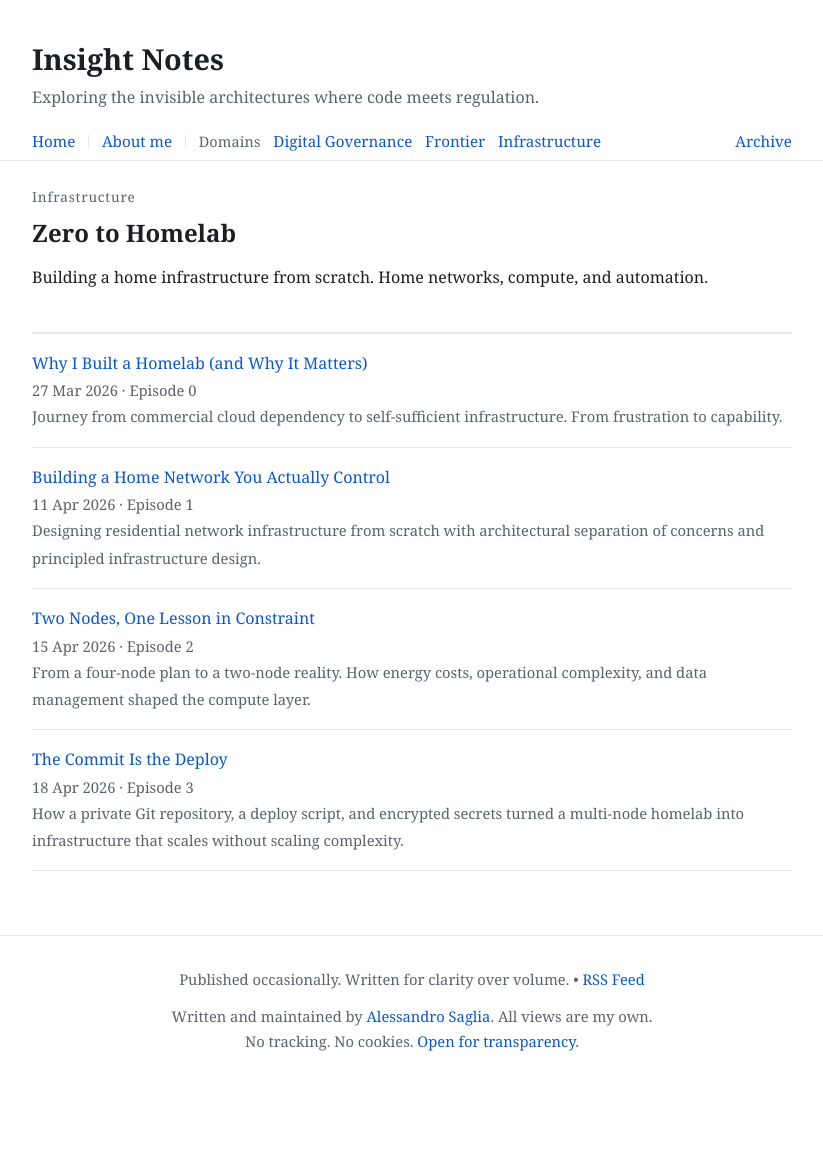
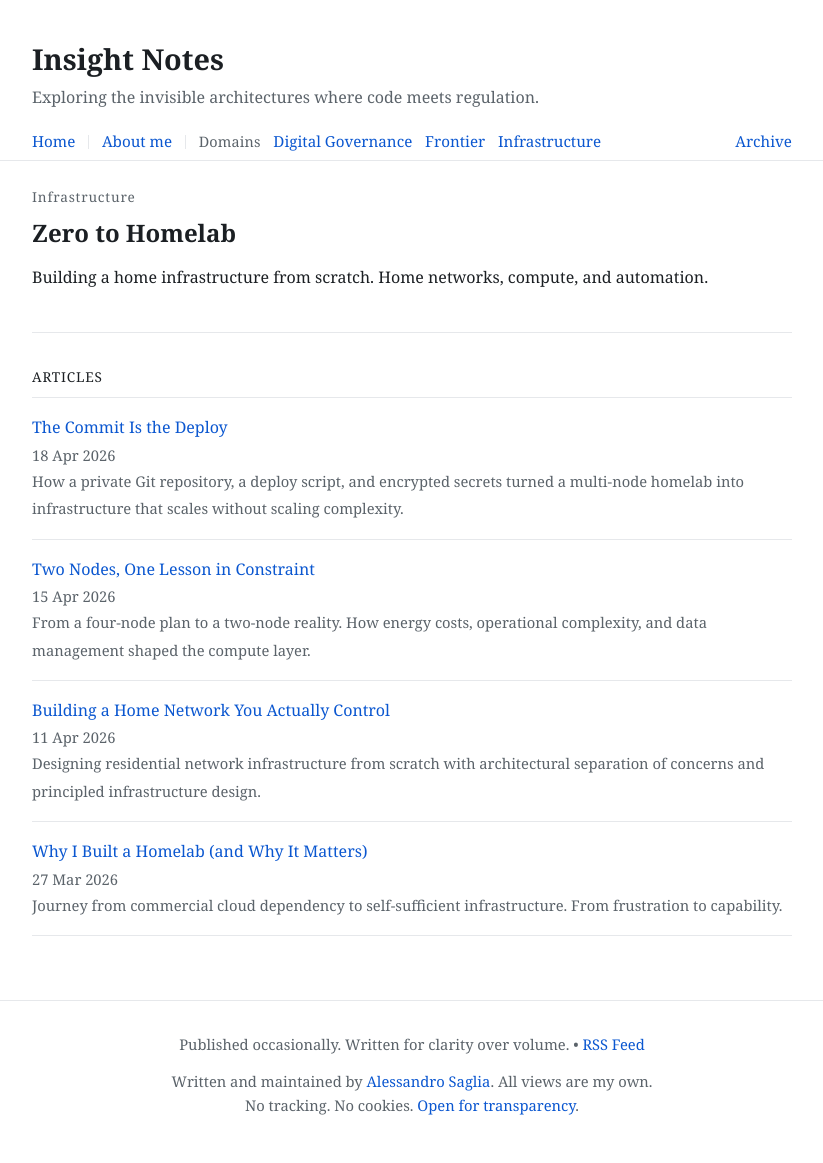
Before and after one commit to ale-saglia/insight, a Jekyll site: the page built from src/infrastructure/zero-to-homelab/README.md, in a window 1280 px wide. Shown: the whole page, without its empty margins (228-1051 px from the left). Built offline with Jekyll 4.4.1, drawn with Linux system fonts in a browser that asks for light colours; before the commit the page ends 1098 px from its top, so only the background shows below that.

Commit message:
refactor(layouts): unify category and subcategory into a single nestable layout
Replace the hardcoded two-level category/subcategory model with a single
`category` layout that works at arbitrary depth. Child categories and
articles are now discovered via URL prefix matching instead of path index
checks.

- Remove subcategory.html; all README files use layout: category
- Generalize article_permalink.rb to build permalinks from parts[1..-2]
- Add top_level flag to top-level category pages for nav filtering
- Update article.html, archive.html, and index.md breadcrumbs to loop
  over URL segments instead of hardcoding parts[2]

```diff
--- a/_includes/nav.html
+++ b/_includes/nav.html
@@ -6,7 +6,7 @@
 
   <div class="domains-group" id="domains-group-nav">
     <span class="site-nav-label">Domains</span>
-    {% assign category_pages = site.pages | where: 'layout', 'category' | where_exp: 'p', "p.path contains 'src/'" | where_exp: 'p', "p.category != 'general'" | sort: 'title' %}
+    {% assign category_pages = site.pages | where: 'layout', 'category' | where: 'top_level', true | where_exp: 'p', "p.category != 'general'" | sort: 'title' %}
     {% for category_page in category_pages %}
       <a href="{{ category_page.url | relative_url }}">{{ category_page.title }}</a>
     {% endfor %}
--- a/_layouts/category.html
+++ b/_layouts/category.html
@@ -4,59 +4,66 @@
 
 <section class="article">
   <header class="article-header">
+    {% assign url_parts = page.url | split: "/" %}
+    {% assign url_depth = url_parts | size | minus: 1 %}
+    {% if url_depth > 1 %}
+      {% assign parent_depth = url_depth | minus: 1 %}
+      {% assign parent_url = "/" %}
+      {% for part in url_parts %}
+        {% if forloop.index0 >= 1 and forloop.index0 <= parent_depth %}
+          {% assign parent_url = parent_url | append: part | append: "/" %}
+        {% endif %}
+      {% endfor %}
+      {% assign parent_label = url_parts[1] | replace: "-", " " %}
+      {% for p in site.pages %}
+        {% if p.url == parent_url %}{% assign parent_label = p.title %}{% endif %}
+      {% endfor %}
+      <p class="article-category"><a href="{{ parent_url | relative_url }}">{{ parent_label }}</a></p>
+    {% endif %}
     <h1>{{ page.title }}</h1>
+    {% if page.summary %}<p class="article-excerpt">{{ page.summary }}</p>{% endif %}
   </header>
 
   {{ content }}
 
-  {% assign domain_articles = "" | split: "" %}
-  {% for article in site.pages %}
-    {% if article.category == page.category and article.created %}
-      {% assign domain_articles = domain_articles | push: article %}
+  {% assign child_categories = "" | split: "" %}
+  {% for p in site.pages %}
+    {% if p.layout == 'category' and p.url != page.url and p.url contains page.url %}
+      {% assign stripped = p.url | remove_first: page.url %}
+      {% assign stripped_parts = stripped | split: "/" %}
+      {% if stripped_parts.size == 1 %}
+        {% assign child_categories = child_categories | push: p %}
+      {% endif %}
     {% endif %}
   {% endfor %}
 
-  {% assign sub_slugs = "" | split: "" %}
-  {% for article in domain_articles %}
-    {% assign parts = article.path | split: "/" %}
-    {% if parts.size >= 4 %}
-      {% assign sub = parts[2] %}
-      {% unless sub_slugs contains sub %}
-        {% assign sub_slugs = sub_slugs | push: sub %}
-      {% endunless %}
+  {% assign direct_articles = "" | split: "" %}
+  {% for p in site.pages %}
+    {% if p.created and p.url contains page.url %}
+      {% assign stripped = p.url | remove_first: page.url %}
+      {% assign stripped_parts = stripped | split: "/" %}
+      {% if stripped_parts.size == 1 %}
+        {% assign direct_articles = direct_articles | push: p %}
+      {% endif %}
     {% endif %}
   {% endfor %}
 
-  {% assign plain_articles = "" | split: "" %}
-  {% for article in domain_articles %}
-    {% assign parts = article.path | split: "/" %}
-    {% if parts.size < 4 %}
-      {% assign plain_articles = plain_articles | push: article %}
-    {% endif %}
-  {% endfor %}
-
-  {% for sub in sub_slugs %}
-    {% assign sub_url = '/' | append: page.category | append: '/' | append: sub | append: '/' %}
-    {% assign sub_label = sub | replace: '-', ' ' %}
-    {% assign sub_summary = "" %}
-    {% for p in site.pages %}
-      {% if p.url == sub_url %}
-        {% assign sub_label = p.title %}
-        {% assign sub_summary = p.summary %}
-      {% endif %}
-    {% endfor %}
-    <p class="section-label"><a href="{{ sub_url | relative_url }}">{{ sub_label }}</a></p>
-    {% if sub_summary %}<p class="section-description">{{ sub_summary }}</p>{% endif %}
+  {% for child_cat in child_categories %}
+    <p class="section-label"><a href="{{ child_cat.url | relative_url }}">{{ child_cat.title }}</a></p>
+    {% if child_cat.summary %}<p class="section-description">{{ child_cat.summary }}</p>{% endif %}
     <ul class="article-list">
-      {% assign sub_articles = "" | split: "" %}
-      {% for article in domain_articles %}
-        {% assign parts = article.path | split: "/" %}
-        {% if parts.size >= 4 and parts[2] == sub %}
-          {% assign sub_articles = sub_articles | push: article %}
+      {% assign child_articles = "" | split: "" %}
+      {% for p in site.pages %}
+        {% if p.created and p.url contains child_cat.url %}
+          {% assign stripped2 = p.url | remove_first: child_cat.url %}
+          {% assign stripped2_parts = stripped2 | split: "/" %}
+          {% if stripped2_parts.size == 1 %}
+            {% assign child_articles = child_articles | push: p %}
+          {% endif %}
         {% endif %}
       {% endfor %}
-      {% assign sorted_sub = sub_articles | sort: "name" %}
-      {% for article in sorted_sub %}
+      {% assign sorted_child = child_articles | sort: "name" %}
+      {% for article in sorted_child %}
         {% assign ep_fn = article.path | split: "/" | last | split: "." | first %}
         {% assign ep_num = ep_fn | split: "-" | first %}
         {% assign ep_str = ep_num | plus: 0 | append: "" %}
@@ -69,11 +76,11 @@
     </ul>
   {% endfor %}
 
-  {% if plain_articles.size > 0 %}
+  {% if direct_articles.size > 0 %}
     <p class="section-label">Articles</p>
     <ul class="article-list">
-      {% assign sorted_plain = plain_articles | sort: "created" | reverse %}
-      {% for article in sorted_plain %}
+      {% assign sorted_direct = direct_articles | sort: "created" | reverse %}
+      {% for article in sorted_direct %}
         <li>
           <a href="{{ article.url | relative_url }}">{{ article.title }}</a>
           <span class="article-meta">{{ article.created | date: "%d %b %Y" }}</span>
--- a/_layouts/subcategory.html
+++ /dev/null
@@ -1,39 +0,0 @@
----
-layout: default
----
-<section class="article">
-  <header class="article-header">
-    {% assign cat_url = '/' | append: page.category | append: '/' %}
-    {% assign domain_label = page.category %}
-    {% for p in site.pages %}
-      {% if p.url == cat_url %}{% assign domain_label = p.title %}{% endif %}
-    {% endfor %}
-    <p class="article-category">{{ domain_label }}</p>
-    <h1>{{ page.title }}</h1>
-    {% if page.summary %}<p class="article-excerpt">{{ page.summary }}</p>{% endif %}
-  </header>
-
-  {% assign page_parts = page.path | split: "/" %}
-  {% assign sub_slug = page_parts[2] %}
-
-  <ul class="article-list">
-    {% assign sub_articles = "" | split: "" %}
-    {% for article in site.pages %}
-      {% assign parts = article.path | split: "/" %}
-      {% if parts.size >= 4 and parts[2] == sub_slug and article.created %}
-        {% assign sub_articles = sub_articles | push: article %}
-      {% endif %}
-    {% endfor %}
-    {% assign sorted = sub_articles | sort: "name" %}
-    {% for article in sorted %}
-      {% assign ep_filename = article.path | split: "/" | last | split: "." | first %}
-      {% assign ep_num = ep_filename | split: "-" | first %}
-      {% assign ep_str = ep_num | plus: 0 | append: "" %}
-      <li>
-        <a href="{{ article.url | relative_url }}">{{ article.title }}</a>
-        <span class="article-meta">{{ article.created | date: "%d %b %Y" }}{% if ep_str == ep_num %} · Episode {{ ep_num }}{% endif %}</span>
-        {% if article.excerpt %}<span class="article-excerpt">{{ article.excerpt }}</span>{% endif %}
-      </li>
-    {% endfor %}
-  </ul>
-</section>
--- a/_plugins/article_permalink.rb
+++ b/_plugins/article_permalink.rb
@@ -7,25 +7,17 @@
 
   category = parts[1].sub(/^_/, '')
   page.data['category'] = category
-  page.data['subcategory'] = parts[2] if parts.length >= 4
 
   is_readme = parts.last == 'README.md'
+  page.data['top_level'] = true if is_readme && parts.length == 3
 
   if is_readme
-    page.data['permalink'] =
-      if parts.length == 3
-        "/#{category}/"
-      else
-        "/#{category}/#{parts[2]}/"
-      end
+    segments = parts[1..-2].map { |p| p.sub(/^_/, '') }
+    page.data['permalink'] = '/' + segments.join('/') + '/'
   elsif page.data['article_id']
     article_id = page.data['article_id']
-    page.data['permalink'] =
-      if parts.length >= 4
-        "/#{category}/#{parts[2]}/#{article_id}/"
-      else
-        "/#{category}/#{article_id}/"
-      end
+    segments = parts[1..-2].map { |p| p.sub(/^_/, '') }
+    page.data['permalink'] = '/' + segments.join('/') + '/' + article_id + '/'
   end
 
   unless is_readme
```
Also changed, not shown: _layouts/archive.html (+16 -13 lines), _layouts/article.html (+20 -22 lines), index.md (+44 -39 lines), src/frontier/ai/README.md (+1 -1 lines), src/infrastructure/zero-to-homelab/README.md (+1 -1 lines).
